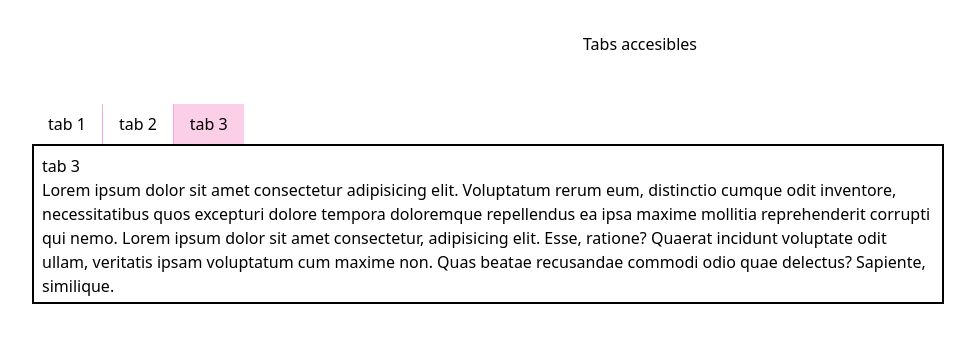
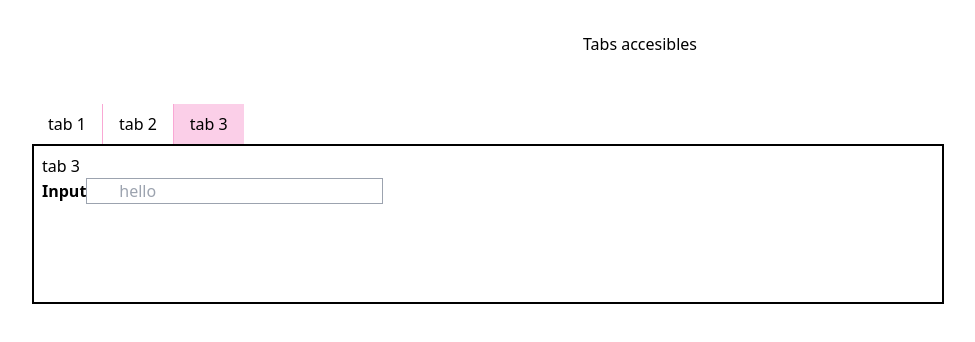
Before and after one commit to micaavigliano/tab-a11y, a React (Vite) app: page / in a window 1280 px wide. Both pictures are taken after a click on the tab "tab 3". Shown: the top 342 px of the page, without its empty margins (0-975 px from the left). Built offline with nearby package versions, Linux system fonts and the light colour scheme.

Commit message:
add new example

```diff
--- a/index.html
+++ b/index.html
@@ -4,7 +4,7 @@
     <meta charset="UTF-8" />
     <link rel="icon" type="image/svg+xml" href="/sparkles.png" />
     <meta name="viewport" content="width=device-width, initial-scale=1.0" />
-    <title>Vite + React + TS</title>
+    <title>Tabs accesibles</title>
   </head>
   <body>
     <div id="root"></div>
--- a/src/App.tsx
+++ b/src/App.tsx
@@ -21,8 +21,19 @@ function App() {
           {
             name: "tab 3",
             id: 3,
-            content:
-              "Lorem ipsum dolor sit amet consectetur adipisicing elit. Voluptatum rerum eum, distinctio cumque odit inventore, necessitatibus quos excepturi dolore tempora doloremque repellendus ea ipsa maxime mollitia reprehenderit corrupti qui nemo. Lorem ipsum dolor sit amet consectetur, adipisicing elit. Esse, ratione? Quaerat incidunt voluptate odit ullam, veritatis ipsam voluptatum cum maxime non. Quas beatae recusandae commodi odio quae delectus? Sapiente, similique.",
+            content: (
+              <>
+                <label className="font-semibold mb-1" htmlFor="input">
+                  Input
+                </label>
+                <input
+                  id="input"
+                  type="text"
+                  className="border border-gray-400 px-8"
+                  placeholder="hello"
+                />
+              </>
+            ),
           },
         ]}
       />
--- a/src/components/TabList.tsx
+++ b/src/components/TabList.tsx
@@ -1,5 +1,6 @@
 import React, {
   Dispatch,
+  ReactNode,
   SetStateAction,
   useCallback,
   useEffect,
@@ -10,7 +11,7 @@ import React, {
 interface IItems {
   name: string;
   id: number;
-  content: string;
+  content: string | ReactNode;
 }
 
 interface ITablist {
@@ -25,7 +26,7 @@ interface ITab {
 }
 
 interface ITabPanel {
-  content: string;
+  content: string | ReactNode;
   id: number;
   active: number;
   name: string;
```
